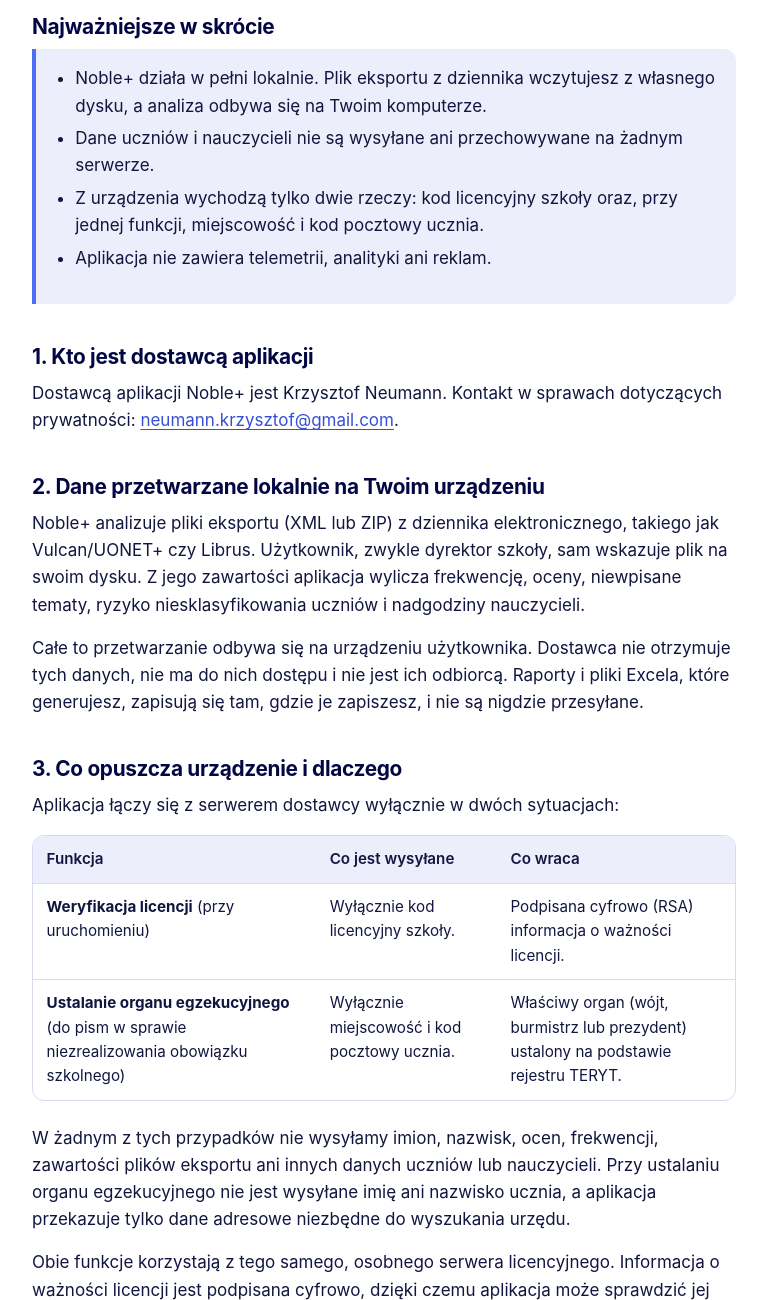
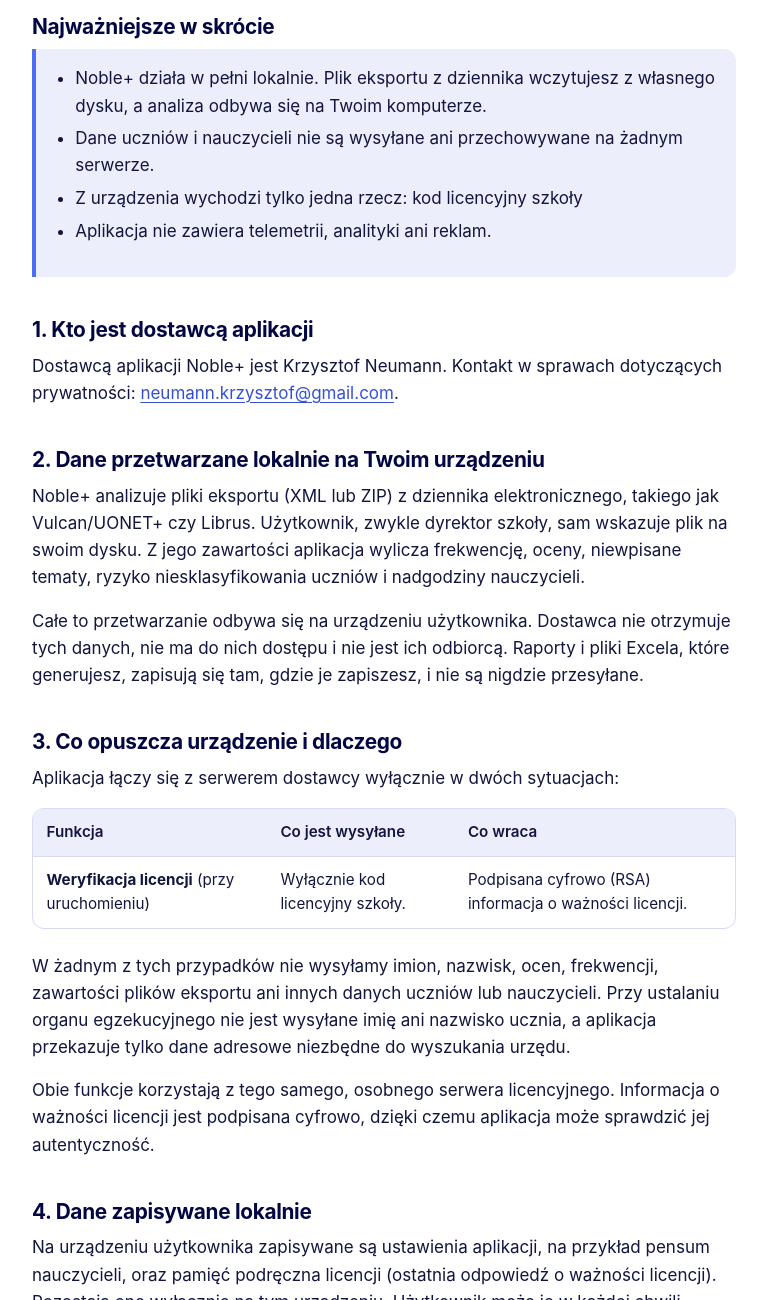
Before and after one commit to chrzysztof/NoblePlusSite, a plain HTML site: page polityka-prywatnosci.html in a window 1280 px wide. Shown: the part 222-1522 px from the top of the page, without its empty margins (84-851 px from the left). Drawn offline with Linux system fonts and the light colour scheme; a web font is replaced by a local one.

Commit message:
Simplify privacy policy regarding data transmission

```diff
--- a/polityka-prywatnosci.html
+++ b/polityka-prywatnosci.html
@@ -48,7 +48,7 @@
           <ul>
             <li>Noble+ działa w pełni lokalnie. Plik eksportu z dziennika wczytujesz z własnego dysku, a analiza odbywa się na Twoim komputerze.</li>
             <li>Dane uczniów i nauczycieli nie są wysyłane ani przechowywane na żadnym serwerze.</li>
-            <li>Z urządzenia wychodzą tylko dwie rzeczy: kod licencyjny szkoły oraz, przy jednej funkcji, miejscowość i kod pocztowy ucznia.</li>
+            <li>Z urządzenia wychodzi tylko jedna rzecz: kod licencyjny szkoły</li>
             <li>Aplikacja nie zawiera telemetrii, analityki ani reklam.</li>
           </ul>
         </div>
@@ -87,11 +87,6 @@
                 <td><strong>Weryfikacja licencji</strong> (przy uruchomieniu)</td>
                 <td>Wyłącznie kod licencyjny szkoły.</td>
                 <td>Podpisana cyfrowo (RSA) informacja o ważności licencji.</td>
-              </tr>
-              <tr>
-                <td><strong>Ustalanie organu egzekucyjnego</strong> (do pism w sprawie niezrealizowania obowiązku szkolnego)</td>
-                <td>Wyłącznie miejscowość i kod pocztowy ucznia.</td>
-                <td>Właściwy organ (wójt, burmistrz lub prezydent) ustalony na podstawie rejestru TERYT.</td>
               </tr>
             </tbody>
           </table>
```
